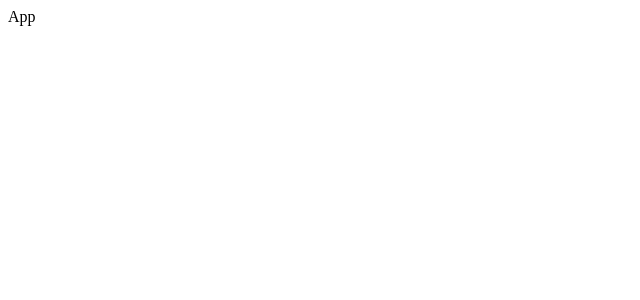
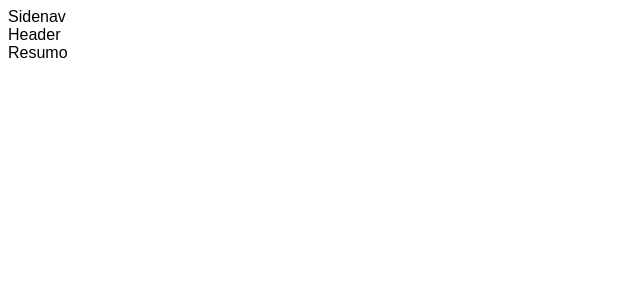
Before and after one commit to AndersonTiago/fintech, a React (Vite) app: page / in a window 1280 px wide. Shown: the top 300 px of the page, without its empty margins (0-640 px from the left). Built offline with nearby package versions, Linux system fonts and the light colour scheme.

Commit message:
feat: montando a estrutura do site criando a pagina Resumo, componetes Header e Sidenav e criando um Hook para consumo de APIs

```diff
--- a/src/App.tsx
+++ b/src/App.tsx
@@ -1,8 +1,17 @@
+import Header from './Components/Header';
+import Sidenav from './Components/Sidenav';
+import Resumo from './Pages/Resumo';
 import './Style.css';
 
 function App() {
   return (
-    <div>App</div>
+    <div>
+      <Sidenav />
+      <main>
+        <Header />
+      </main>
+      <Resumo />
+    </div>
   )
 }
 
--- /dev/null
+++ b/src/Components/Header.tsx
@@ -0,0 +1,9 @@
+import React from 'react'
+
+function Header() {
+  return (
+    <div>Header</div>
+  )
+}
+
+export default Header
--- /dev/null
+++ b/src/Components/Sidenav.tsx
@@ -0,0 +1,9 @@
+import React from 'react'
+
+function Sidenav() {
+  return (
+    <div>Sidenav</div>
+  )
+}
+
+export default Sidenav
--- /dev/null
+++ b/src/Pages/Resumo.tsx
@@ -0,0 +1,9 @@
+import React from 'react'
+
+function Resumo() {
+  return (
+    <div>Resumo</div>
+  )
+}
+
+export default Resumo
--- a/src/Style.css
+++ b/src/Style.css
@@ -0,0 +1,4 @@
+body {
+  font-size: '1.5rem';
+  font-family: sans-serif
+}
```
Also changed, not shown: src/Hooks/useFetch.tsx (added, +44 -0 lines).
